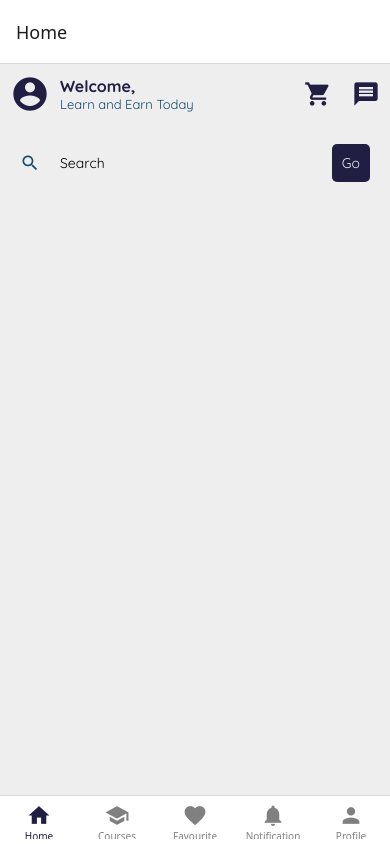
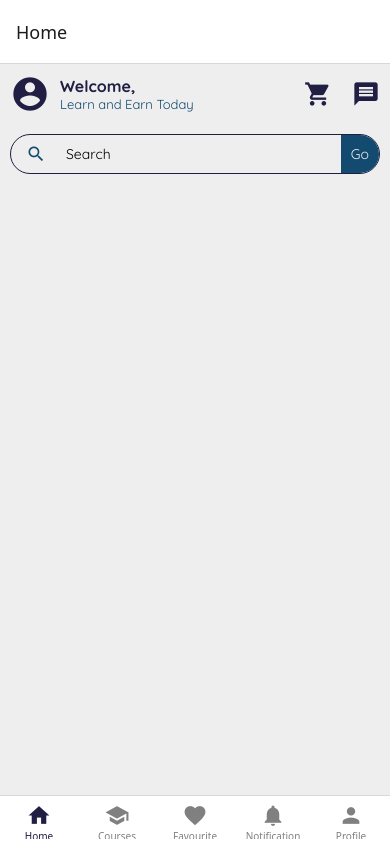
Before and after one commit to KelluuhShit/Earn-Smart, a React Native app: screen /Home in a window 390 px wide. Built offline with nearby package versions, Linux system fonts and the light colour scheme.

Commit message:
added query modal

```diff
--- a/App.js
+++ b/App.js
@@ -50,7 +50,7 @@ export default function App() {
 
   return (
     <AuthProvider>
-      <TabNavigator />
+      <TabNavigator/>
     </AuthProvider>
   );
 }
--- /dev/null
+++ b/components/QueryModal.js
@@ -0,0 +1,20 @@
+import React from 'react';
+import { View, Text, StyleSheet } from 'react-native';
+
+const QueryModal = () => {
+  return (
+    <View style={styles.container}>
+      <Text>No results for 'query'</Text>
+    </View>
+  );
+};
+
+const styles = StyleSheet.create({
+  container: {
+    flex: 1,
+    justifyContent: 'center',
+    alignItems: 'center',
+  },
+});
+
+export default QueryModal;
--- a/screens/HomeScreen.js
+++ b/screens/HomeScreen.js
@@ -1,15 +1,17 @@
 import React, { useState, useEffect, useCallback } from 'react';
-import { View, Text, StyleSheet, ScrollView, RefreshControl, TouchableOpacity, Image, Alert, TextInput } from 'react-native';
+import { View, Text, StyleSheet, ScrollView, RefreshControl, TouchableOpacity, Image, Alert, TextInput} from 'react-native';
 import Icon from 'react-native-vector-icons/MaterialIcons';
 import { colors } from '../utils/theme';
 import AsyncStorage from '@react-native-async-storage/async-storage';
 import * as ImagePicker from 'expo-image-picker';
+import QueryModal from '../components/QueryModal';
 
 const HomeScreen = () => {
   const [refreshing, setRefreshing] = useState(false);
   const [username, setUsername] = useState('');
   const [profileImage, setProfileImage] = useState(null);
   const [searchQuery, setSearchQuery] = useState('');
+  //const [QueryModal, setQueryOpened] = useState(false);
 
   useEffect(() => {
     const fetchUserData = async () => {
@@ -21,6 +23,9 @@ const HomeScreen = () => {
         if (storedUsername) {
           setUsername(storedUsername);
         }
+        // else{
+        //   navigation.navigate('SignUp')
+        // }
         if (storedProfileImage) {
           setProfileImage(storedProfileImage);
         }
@@ -73,7 +78,6 @@ const HomeScreen = () => {
 
   const handleSearch = () => {
     console.log("Search query: ", searchQuery);
-    // Implement search functionality here
   };
 
   return (
@@ -183,11 +187,14 @@ const styles = StyleSheet.create({
     flexDirection: 'row',
     alignItems: 'center',
     backgroundColor: colors.cardBackground,
-    borderRadius: 5,
-    padding: 10,
+    borderRadius: 50,
+    padding: 0,
+    borderColor:colors.primary,
+    borderWidth:1
   },
   searchIcon: {
     marginRight: 10,
+    marginLeft:15
   },
   searchInput: {
     flex: 1,
@@ -195,9 +202,12 @@ const styles = StyleSheet.create({
     fontFamily: 'Quicksand',
   },
   searchButton: {
-    backgroundColor: colors.primary,
+    backgroundColor: colors.secondary,
     padding: 10,
-    borderRadius: 5,
+    borderTopLeftRadius:0,
+    borderTopRightRadius:50,
+    borderBottomRightRadius:50,
+    borderBottomLeftRadius:0,
   },
   searchButtonText: {
     color: colors.background,
```
